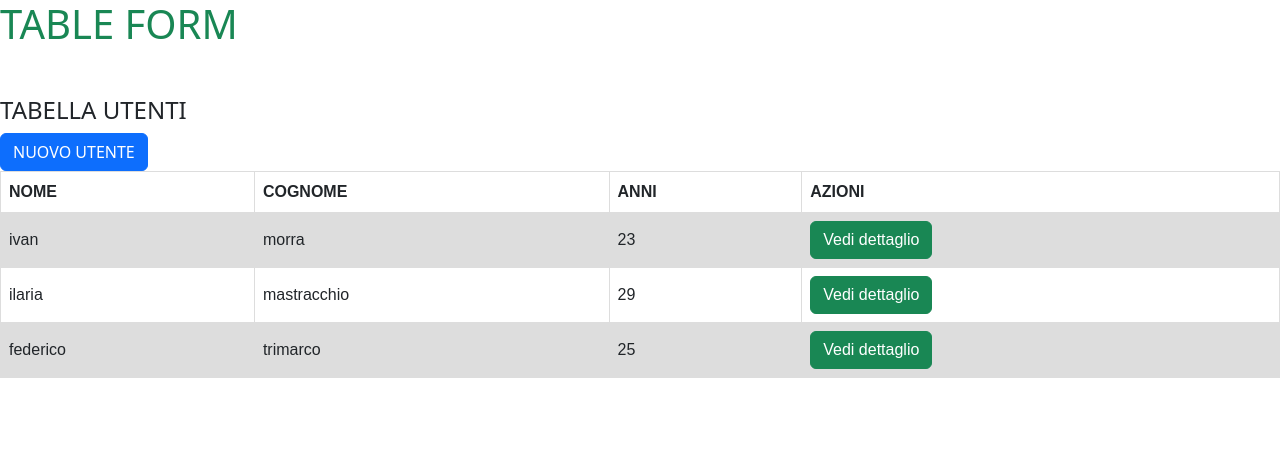
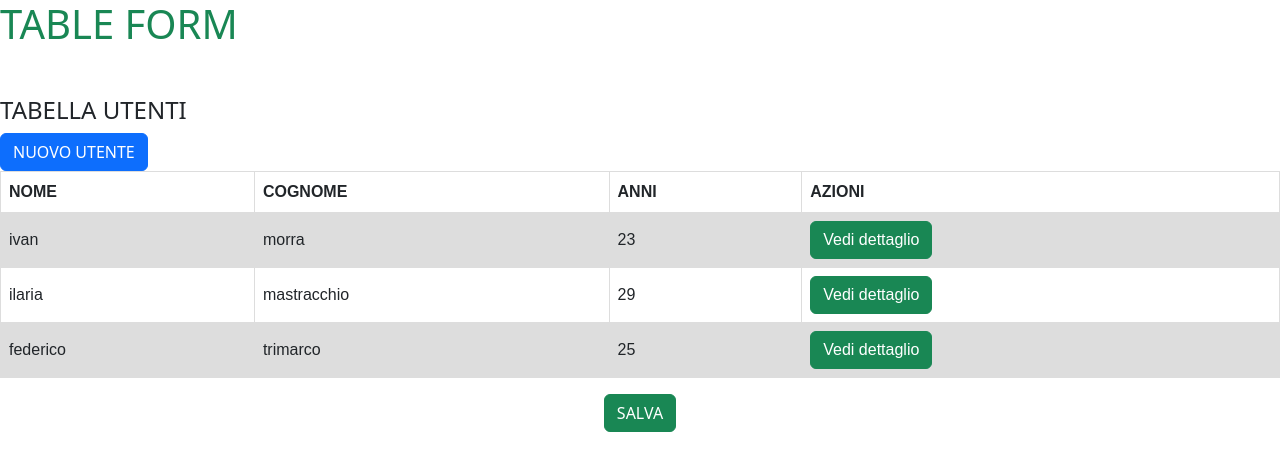
Before and after one commit to ilaria0401/table-form, an Angular app: page / in a window 1280 px wide. Shown: the top 470 px of the page. Built offline with nearby package versions, Linux system fonts and the light colour scheme.

Commit message:
aggiunto tasto salva dati

```diff
--- a/src/app/app.component.html
+++ b/src/app/app.component.html
@@ -1,7 +1,7 @@
 <h1 class="text-success">TABLE FORM</h1>
 
 <h4 class="mt-5">TABELLA UTENTI</h4>
-<button class="btn btn-primary" (click)="apriModalInserimento()">NUOVO UTENTE</button>
+<button class="btn btn-primary" (click)="apriModalInserimento()"> NUOVO UTENTE</button>
 <table>
   <tr>
     <th>NOME</th>
@@ -69,3 +69,5 @@
 
 
 </ng-template>
+
+<button class="btn btn-success mt-3 m-auto d-block" (click)="salvaDati()">SALVA</button>
--- a/src/app/app.component.ts
+++ b/src/app/app.component.ts
@@ -90,4 +90,10 @@ constructor(private fb:FormBuilder,private modalService:NgbModal){
   )
 
   }
+
+salvaDati(){
+  console.log(this.FormSearch);
+
+}
+
  }
```
Also changed, not shown: src/app/app.component.scss (line endings or trailing spaces).
